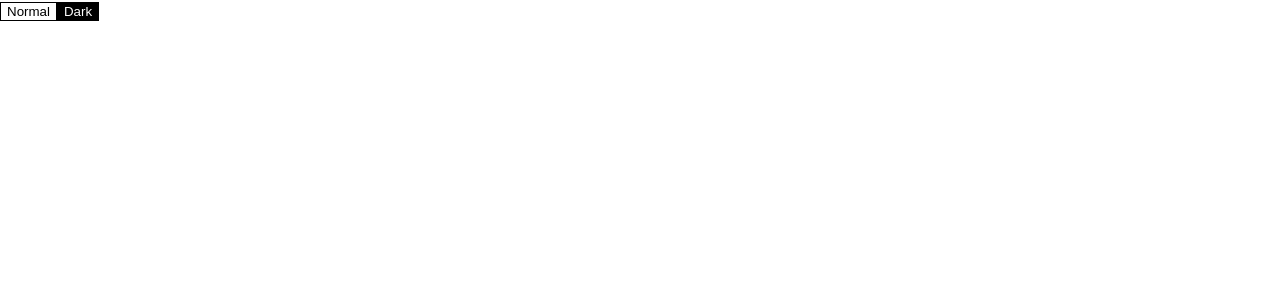
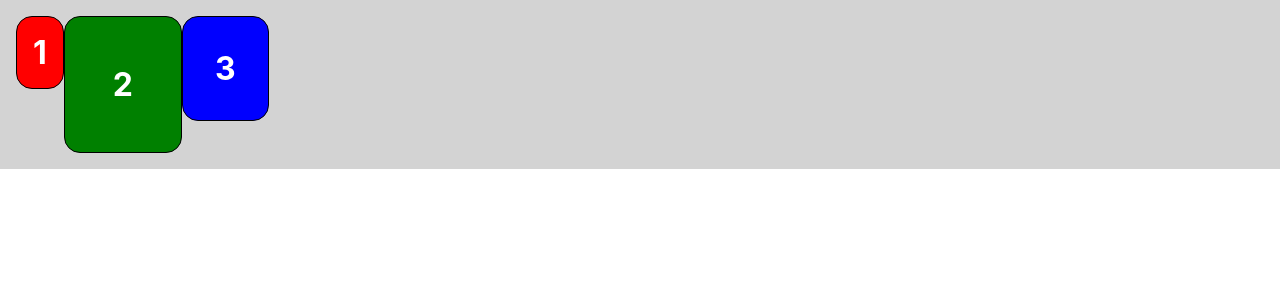
Before and after one commit to lkh0118/23-React1, a React (Create React App) app: page / in a window 1280 px wide. Shown: the top 300 px of the page. Built offline with nearby package versions, Linux system fonts and the light colour scheme.

Commit message:
Edit file
3교시 끝난 후 commit

```diff
--- /dev/null
+++ b/src/chapter_15/Blocks.jsx
@@ -0,0 +1,58 @@
+import styled from "styled-components";
+
+const Wrapper = styled.div`
+    padding: 1rem;
+    display: flex;
+    flex-direction: row;
+    align-items: flex-start;
+    justify-content: flex-start;
+    background-color: lightgrey;
+`;
+
+const Block = styled.div`
+    padding: ${(props) => props.padding};
+    border: 1px solid black;
+    border-radius: 1rem;
+    background-color: ${(props) => props.backgroundColor};
+    color: white;
+    font-size: 2rem;
+    font-weight: bold;
+    text-align: center;
+`;
+
+const blockItems = [
+    {
+        label: "1",
+        padding: "1rem",
+        backgroundColor: "red",
+    },
+    {
+        label: "2",
+        padding: "3rem",
+        backgroundColor: "green",
+    },
+    {
+        label: "3",
+        padding: "2rem",
+        backgroundColor: "blue",
+    },
+];
+
+function Blocks(props) {
+    return(
+        <Wrapper>
+            {blockItems.map((blockItems) => {
+                return (
+                    <Block
+                        padding={blockItems.padding}
+                        backgroundColor={blockItems.backgroundColor}
+                    >
+                        {blockItems.label}
+                    </Block>
+                );
+            })}
+        </Wrapper>
+    )
+}
+
+export default Blocks;
--- a/src/chapter_15/Sample.jsx
+++ b/src/chapter_15/Sample.jsx
@@ -2,18 +2,35 @@ import React from "react";
 import styled from "styled-components";
 
 const Button = styled.button`
-    color: ${props=> props.dark ? "white" : "dark"};
-    background: ${props => props.dark ? "black" : "white"};
-    border: 1px solid black;
+    color: grey;
+    border: 2px solid palevioletred;
+`;
+
+const RoundedButton = styled(Button)`
+    border-radius: 16px;
 `;
 
 function Sample(props) {
-    return(
+    return (
         <div>
             <Button>Normal</Button>
-            <Button dark>Dark</Button>
+            <RoundedButton>Rounded</RoundedButton>
         </div>
     )
 }
+// const Button = styled.button`
+//     color: ${props=> props.dark ? "white" : "dark"};
+//     background: ${props => props.dark ? "black" : "white"};
+//     border: 1px solid black;
+// `;
+
+// function Sample(props) {
+//     return(
+//         <div>
+//             <Button>Normal</Button>
+//             <Button dark>Dark</Button>
+//         </div>
+//     )
+// }
 
 export default Sample;
--- a/src/index.js
+++ b/src/index.js
@@ -15,11 +15,12 @@ import ProfileCard from './chapter_13/ProfileCard';
 import DarkOrLight from './chapter_14/DarkOrLight';
 import MainPage from './chapter_15/MainPage';
 import Sample from './chapter_15/Sample';
+import Blocks from './chapter_15/Blocks';
 
 const root = ReactDOM.createRoot(document.getElementById('root'));
 root.render(
   <React.StrictMode>
-    <Sample />
+    <Blocks />
   </React.StrictMode>
 );
 
```
Also changed, not shown: 1 other file (tests, documents, lock files or other folders).
